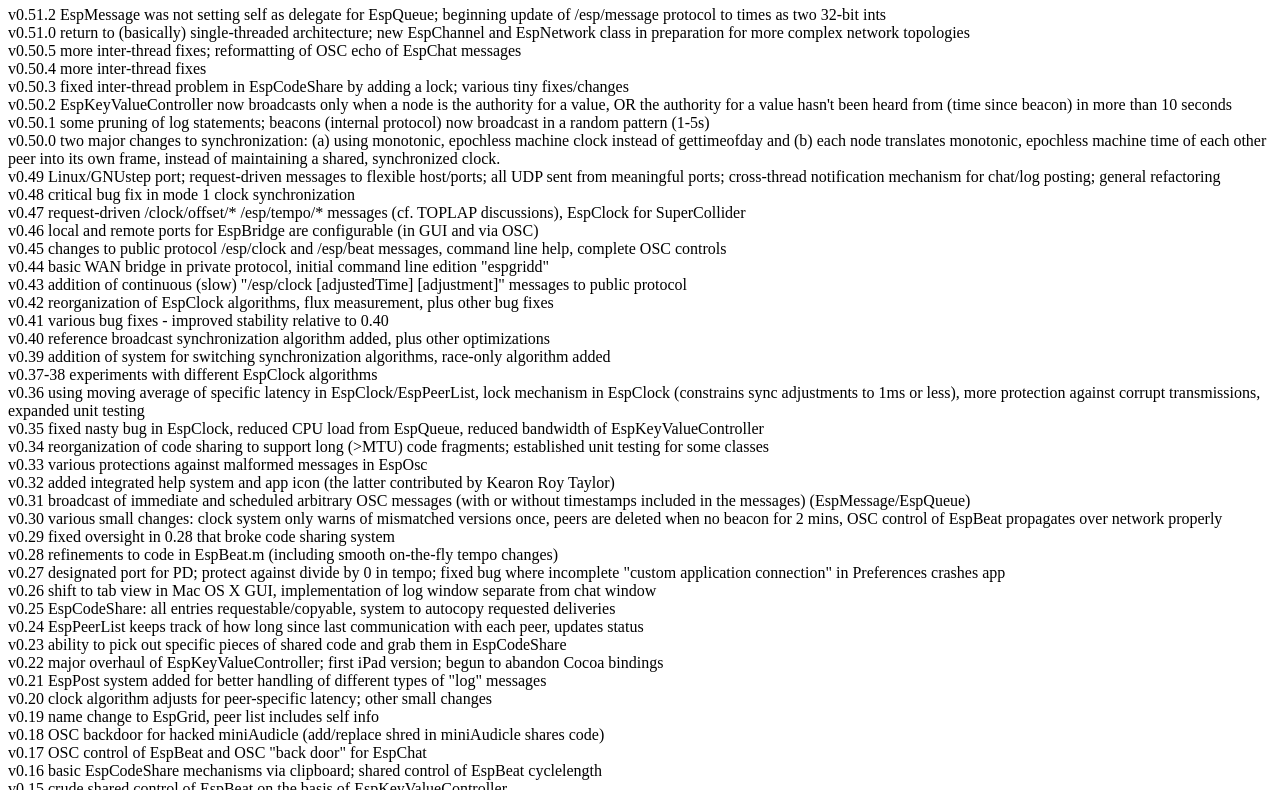
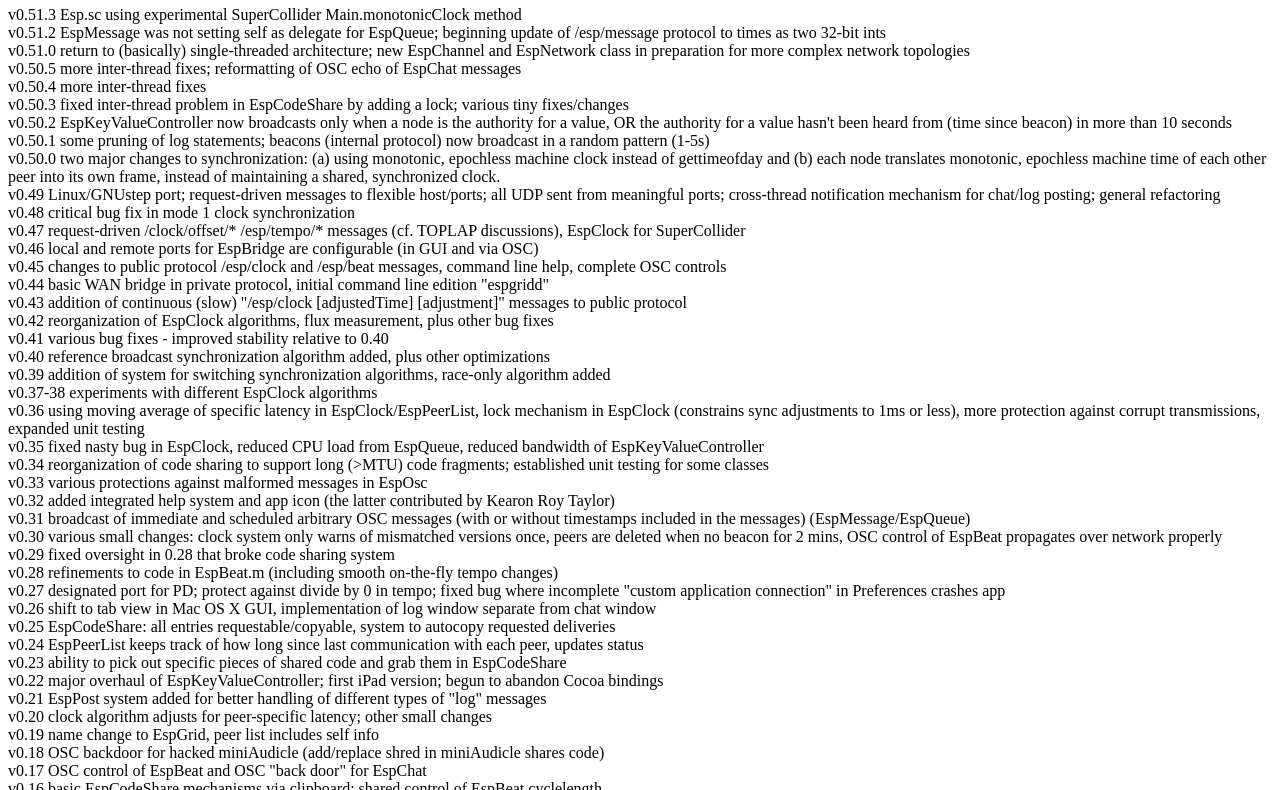
Before and after one commit to dktr0/EspGrid, a plain HTML site: page EspGridOSX/Help/history.html in a window 1280 px wide. Shown: the part 60-850 px from the top of the page. Drawn offline with Linux system fonts and the light colour scheme.

Commit message:
fix to EspClock in Esp.sc

```diff
--- a/EspGridOSX/Help/history.html
+++ b/EspGridOSX/Help/history.html
@@ -27,6 +27,7 @@
         <a name="history"></a>
         <h1>EspGrid Version History</h1>
 
+        <div>v0.51.3 Esp.sc using experimental SuperCollider Main.monotonicClock method</div>
         <div>v0.51.2 EspMessage was not setting self as delegate for EspQueue; beginning update of /esp/message protocol to times as two 32-bit ints</div>
         <div>v0.51.0 return to (basically) single-threaded architecture; new EspChannel and EspNetwork class in preparation for more complex network topologies</div>
         <div>v0.50.5 more inter-thread fixes; reformatting of OSC echo of EspChat messages</div>
```
Also changed, not shown: 2 other files.
